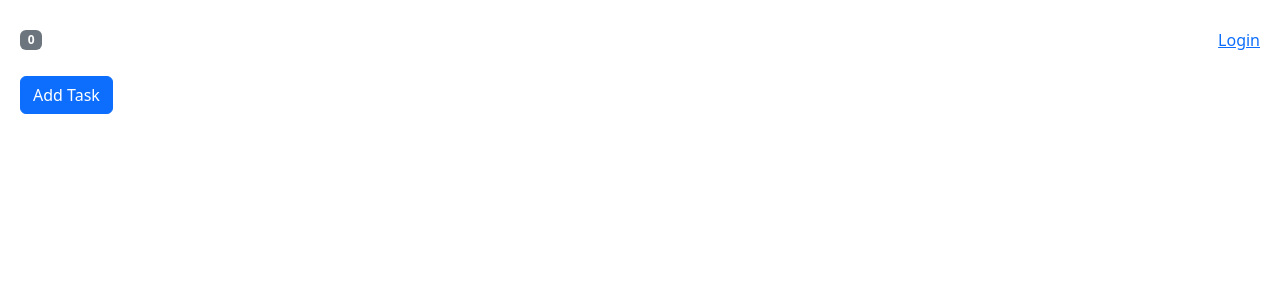
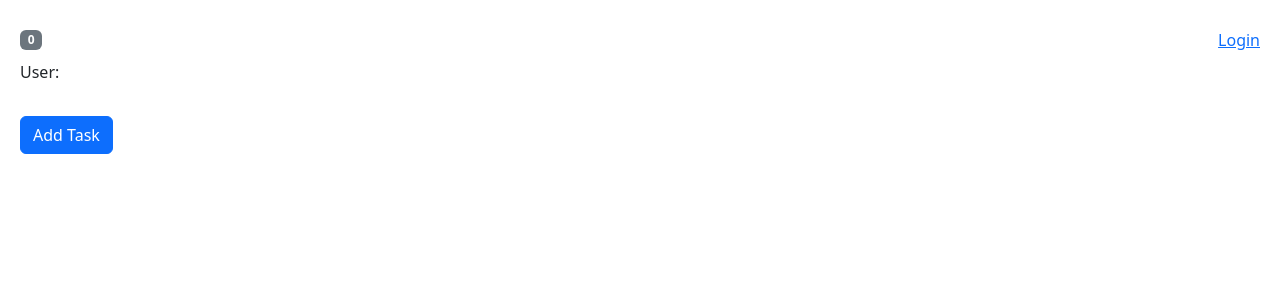
Before and after one commit to ali5422m/react-query, a React (Vite) app: page / in a window 1280 px wide. Shown: the top 300 px of the page. Built offline with nearby package versions, Linux system fonts and the light colour scheme.

Commit message:
Creating a custom provider

```diff
--- a/src/App.tsx
+++ b/src/App.tsx
@@ -3,16 +3,19 @@ import {useReducer} from "react";
 import tasksReducer from "./state-management/reducers/tasksReducer.ts";
 import NavBar from "./state-management/NavBar.tsx";
 import TaskList from "./state-management/TaskList.tsx";
+import AuthProvider from "./state-management/AuthProvider.tsx";
 
 function App() {
     const [tasks, dispatch] = useReducer(tasksReducer, []);
 
     return (
         <>
-            <TasksContext.Provider value={{ tasks, dispatch}}>
-               <NavBar />
-                <TaskList />
-            </TasksContext.Provider>
+            <AuthProvider>
+                <TasksContext.Provider value={{tasks, dispatch}}>
+                    <NavBar/>
+                    <TaskList/>
+                </TasksContext.Provider>
+            </AuthProvider>
         </>
     )
 }
--- /dev/null
+++ b/src/state-management/AuthProvider.tsx
@@ -0,0 +1,18 @@
+import {ReactNode, useReducer} from "react";
+import authReducer from "./reducers/authReducer.ts";
+import AuthContext from "./context/authContext.ts";
+
+interface Props {
+    children: ReactNode;
+}
+const AuthProvider = ({children}: Props) => {
+    const [user, dispatch] = useReducer(authReducer, '');
+
+    return (
+        <AuthContext.Provider value={{ user, dispatch}}>
+            {children}
+        </AuthContext.Provider>
+    );
+};
+
+export default AuthProvider;
--- a/src/state-management/LoginStatus.tsx
+++ b/src/state-management/LoginStatus.tsx
@@ -1,9 +1,9 @@
-import {useReducer} from "react";
-import authReducer from "./reducers/authReducer.ts";
+import {useContext} from "react";
+import AuthContext from "./context/authContext.ts";
+
 
 const LoginStatus = () => {
-    const [user, dispatch] = useReducer(authReducer, '');
-
+  const {user, dispatch} = useContext(AuthContext);
     if (user)
         return (
             <>
--- a/src/state-management/TaskList.tsx
+++ b/src/state-management/TaskList.tsx
@@ -1,11 +1,14 @@
 import {useContext} from "react";
 import TasksContext from "./context/taskContext.ts";
+import AuthContext from "./context/authContext.ts";
 
 const TaskList = () => {
     const {tasks, dispatch} = useContext(TasksContext);
+    const {user} = useContext(AuthContext);
 
     return (
         <div>
+            <p>User: {user}</p>
             <button
                 onClick={() => dispatch({type: 'ADD', task: {id: Date.now(), title: "Task" + Date.now()}})}
                 className="btn btn-primary my-3"
--- /dev/null
+++ b/src/state-management/context/authContext.ts
@@ -0,0 +1,11 @@
+import React, {Dispatch} from "react";
+import {AuthAction} from "../reducers/authReducer.ts";
+
+interface AuthContextType {
+    user: string;
+    dispatch: Dispatch<AuthAction>
+}
+
+const AuthContext = React.createContext<AuthContextType>({} as AuthContextType);
+
+export default AuthContext;
--- a/src/state-management/reducers/authReducer.ts
+++ b/src/state-management/reducers/authReducer.ts
@@ -7,7 +7,7 @@ interface LogoutAction {
     type: 'LOGOUT';
 }
 
-type AuthAction = LoginAction | LogoutAction;
+export type AuthAction = LoginAction | LogoutAction;
 const authReducer = (state: string, action: AuthAction): string => {
     if (action.type === 'LOGIN') return action.username;
     if (action.type === 'LOGOUT') return '';
```
